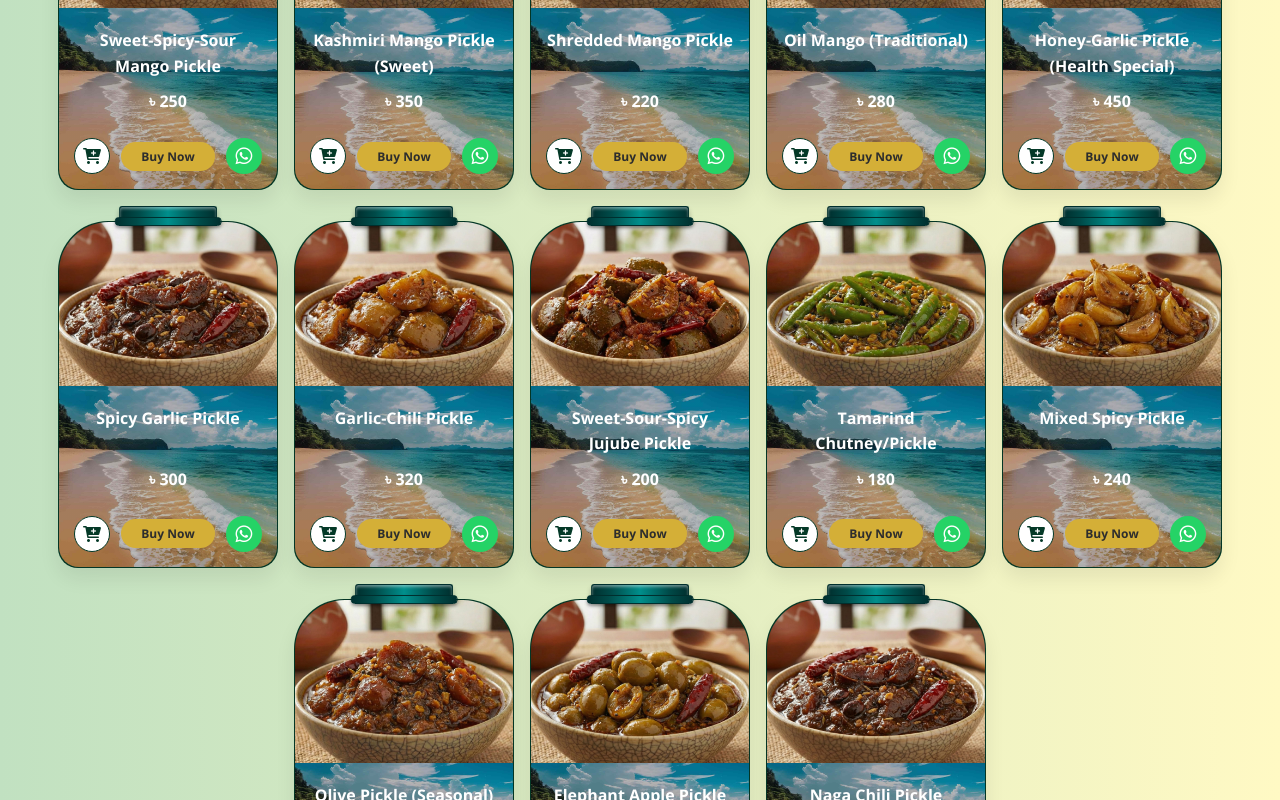
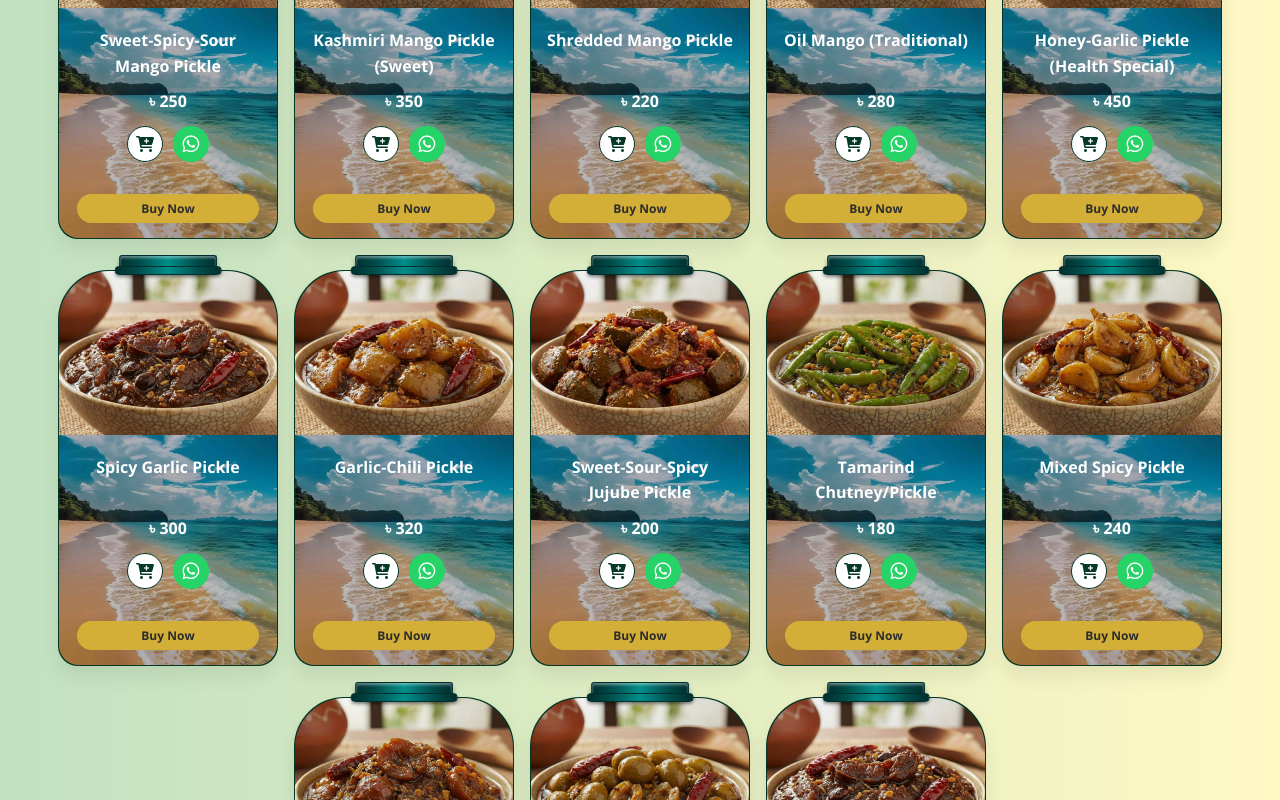
Before and after one commit to devkhadem/hbcacharshop, a React (Vite) app in the folder frontend/: page / in a window 1280 px wide. Shown: the part 900-1700 px from the top of the page. Built offline with nearby package versions, Linux system fonts and the light colour scheme; a web font is replaced by a local one.

Commit message:
Add files via upload

```diff
--- a/frontend/src/App.jsx
+++ b/frontend/src/App.jsx
@@ -1083,14 +1083,16 @@ function App() {
                                                 <div>
                                                     <span className="price">{formatPrice(product.price)}</span>
                                                 </div>
-                                                <div className="product-actions">
+                                                <div className="product-top-actions">
                                                     <button className="add-btn" onClick={() => openQuantityModal(product)} title={t('add_to_cart')}>
                                                         <i className="fas fa-cart-plus"></i>
                                                     </button>
-                                                    <button className="buy-now-btn" onClick={() => { addToCart(product); setIsCartOpen(true); setIsCheckoutOpen(true); }}>{t('buy_now')}</button>
                                                     <button className="whatsapp-btn-card" onClick={() => handleWhatsAppInquiry(product)} title={lang === 'bn' ? "হোয়াটসঅ্যাপে অর্ডার করুন" : "Order on WhatsApp"}>
                                                         <i className="fab fa-whatsapp"></i>
                                                     </button>
+                                                </div>
+                                                <div className="product-actions">
+                                                    <button className="buy-now-btn" onClick={() => { addToCart(product); setIsCartOpen(true); setIsCheckoutOpen(true); }}>{t('buy_now')}</button>
                                                 </div>
                                             </div>
                                         </div>
```
